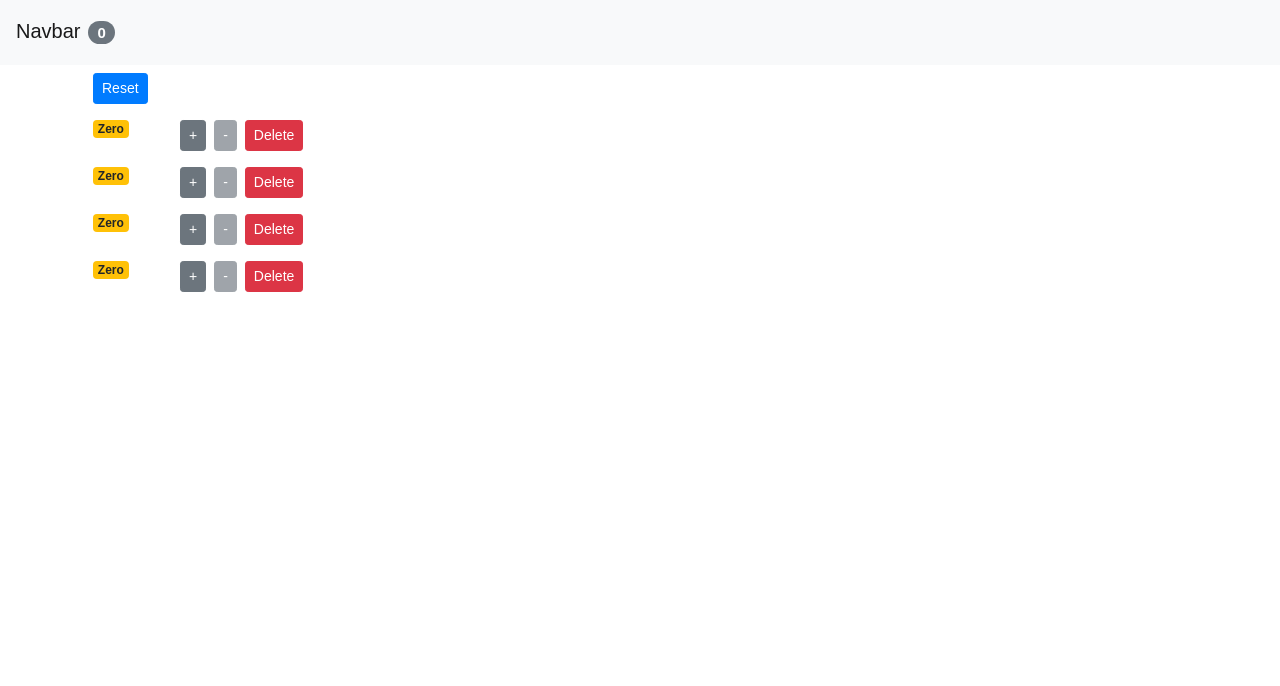
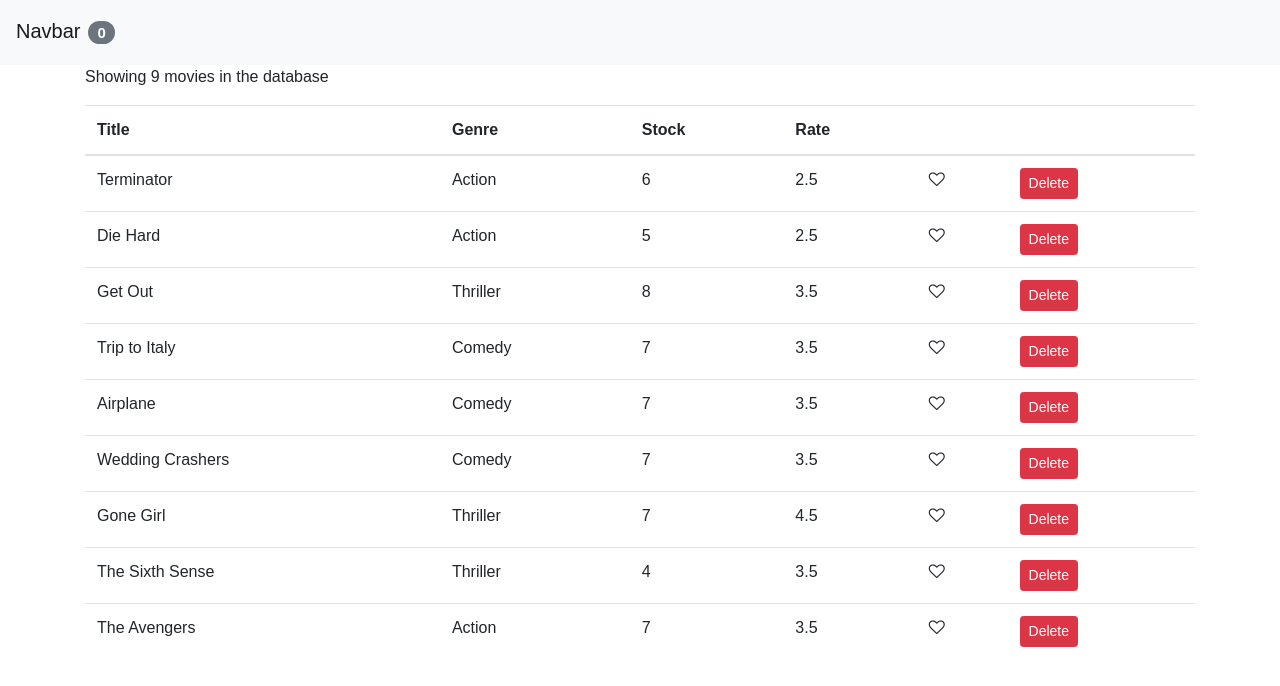
Before and after one commit to sahilpatel18/MovieApp, a React (Create React App) app: page / in a window 1280 px wide. Shown: the top 686 px of the page. Built offline with nearby package versions, Linux system fonts and the light colour scheme.

Commit message:
Like component

```diff
--- a/src/components/App.js
+++ b/src/components/App.js
@@ -1,6 +1,8 @@
 import React, { Component } from "react";
 import NavBar from "./NavBar";
 import Counters from "./Counters";
+import Like from "./common/Like";
+import Movies from "./Movies";
 
 class App extends Component {
   state = {
@@ -11,15 +13,6 @@
       { id: 4, value: 0 },
     ],
   };
-
-  constructor() {
-    super();
-    console.log("ap");
-  }
-
-  componentDidMount() {
-    console.log("mounted");
-  }
 
   handleDelete = (counterId) => {
     const counters = this.state.counters.filter((c) => c.id !== counterId);
@@ -57,13 +50,7 @@
           totalCounters={this.state.counters.filter((c) => c.value > 0).length}
         />
         <main className='container'>
-          <Counters
-            counters={this.state.counters}
-            onReset={this.handleReset}
-            onIncrement={this.handleIncrement}
-            onDecrement={this.handleDecrement}
-            onDelete={this.handleDelete}
-          />
+          <Movies />
         </main>
       </>
     );
@@ -71,3 +58,11 @@
 }
 
 export default App;
+
+// <Counters
+// counters={this.state.counters}
+// onReset={this.handleReset}
+// onIncrement={this.handleIncrement}
+// onDecrement={this.handleDecrement}
+// onDelete={this.handleDelete}
+// />
--- a/src/components/Counter.js
+++ b/src/components/Counter.js
@@ -17,7 +17,7 @@
           <button
             onClick={() => this.props.onDecrement(this.props.counter)}
             className='btn btn-secondary btn-sm m-2'
-            disabled={this.props.counter.value === 0 ? 'disabled' : ''}
+            disabled={this.props.counter.value === 0 ? 'disabled' : ' '}
           >
             -
           </button>
--- a/src/components/Movies.js
+++ b/src/components/Movies.js
@@ -1,5 +1,6 @@
 import React, { Component } from "react";
 import { getMovies } from "../services/fakeMovieService";
+import Like from "./common/Like";
 
 export default class Movies extends Component {
   state = {
@@ -26,6 +27,7 @@
               <th>Stock</th>
               <th>Rate</th>
               <th></th>
+              <th></th>
             </tr>
           </thead>
           <tbody>
@@ -35,6 +37,9 @@
                 <td>{movie.genre.name}</td>
                 <td>{movie.numberInStock}</td>
                 <td>{movie.dailyRentalRate}</td>
+                <td>
+                  <Like liked={true} />
+                </td>
                 <td>
                   <button
                     onClick={() => this.handleDelete(movie)}
--- /dev/null
+++ b/src/components/common/Like.js
@@ -0,0 +1,7 @@
+import React, { Component } from "react";
+
+export default class Like extends Component {
+  render() {
+    return <i className='fa fa-heart-o' aria-hidden='true'></i>;
+  }
+}
```
